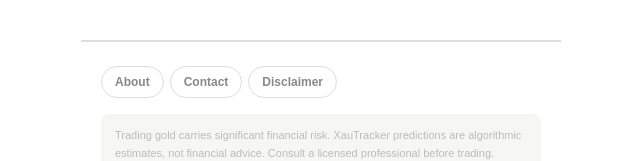
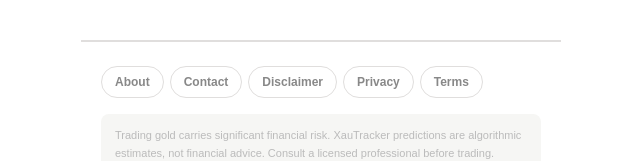
Before and after one commit to ifexxy/MyXAUTracker, a Next.js app: page / in a window 1280 px wide. Shown: the part 1386-1547 px from the top of the page, without its empty margins (319-959 px from the left). Built offline with nearby package versions, Linux system fonts and the light colour scheme; no server answers.

Commit message:
Add Privacy and Terms links to Footer component

```diff
--- a/src/components/Footer.tsx
+++ b/src/components/Footer.tsx
@@ -15,6 +15,12 @@ export default function Footer() {
         <Link href="/disclaimer" style={{ fontSize: 12, fontWeight: 600, color: 'var(--ink-3)', padding: '6px 13px', borderRadius: 20, border: '1px solid var(--border)', textDecoration: 'none' }}>
           Disclaimer
         </Link>
+        <Link href="/privacy" style={{ fontSize: 12, fontWeight: 600, color: 'var(--ink-3)', padding: '6px 13px', borderRadius: 20, border: '1px solid var(--border)', textDecoration: 'none' }}>
+          Privacy
+        </Link>
+        <Link href="/terms" style={{ fontSize: 12, fontWeight: 600, color: 'var(--ink-3)', padding: '6px 13px', borderRadius: 20, border: '1px solid var(--border)', textDecoration: 'none' }}>
+          Terms
+        </Link>
       </div>
       <div style={{ fontSize: 11, color: 'var(--ink-4)', lineHeight: 1.65, padding: '12px 14px', background: 'var(--bg-2)', borderRadius: 8, marginBottom: 14 }}>
         Trading gold carries significant financial risk. XauTracker predictions are algorithmic estimates, not financial advice. Consult a licensed professional before trading.
```
